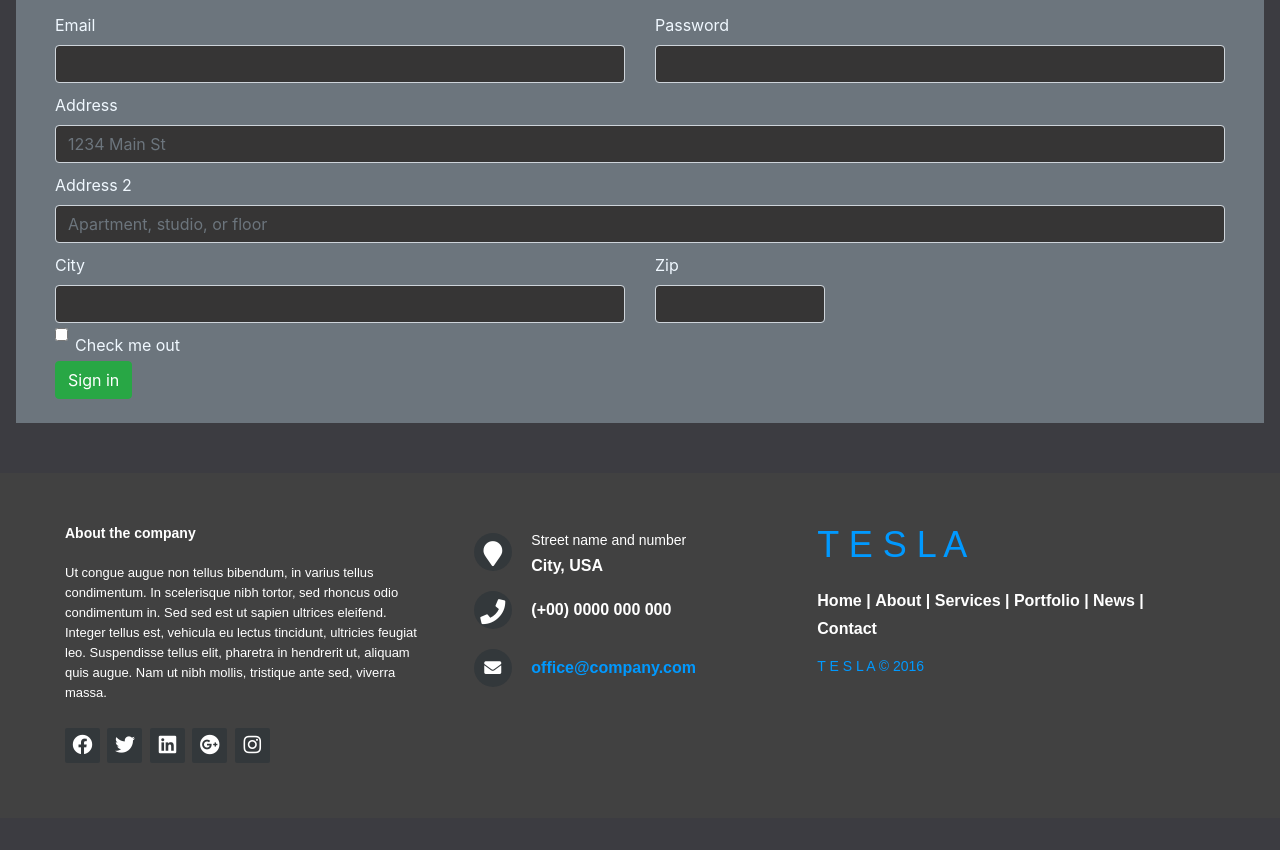
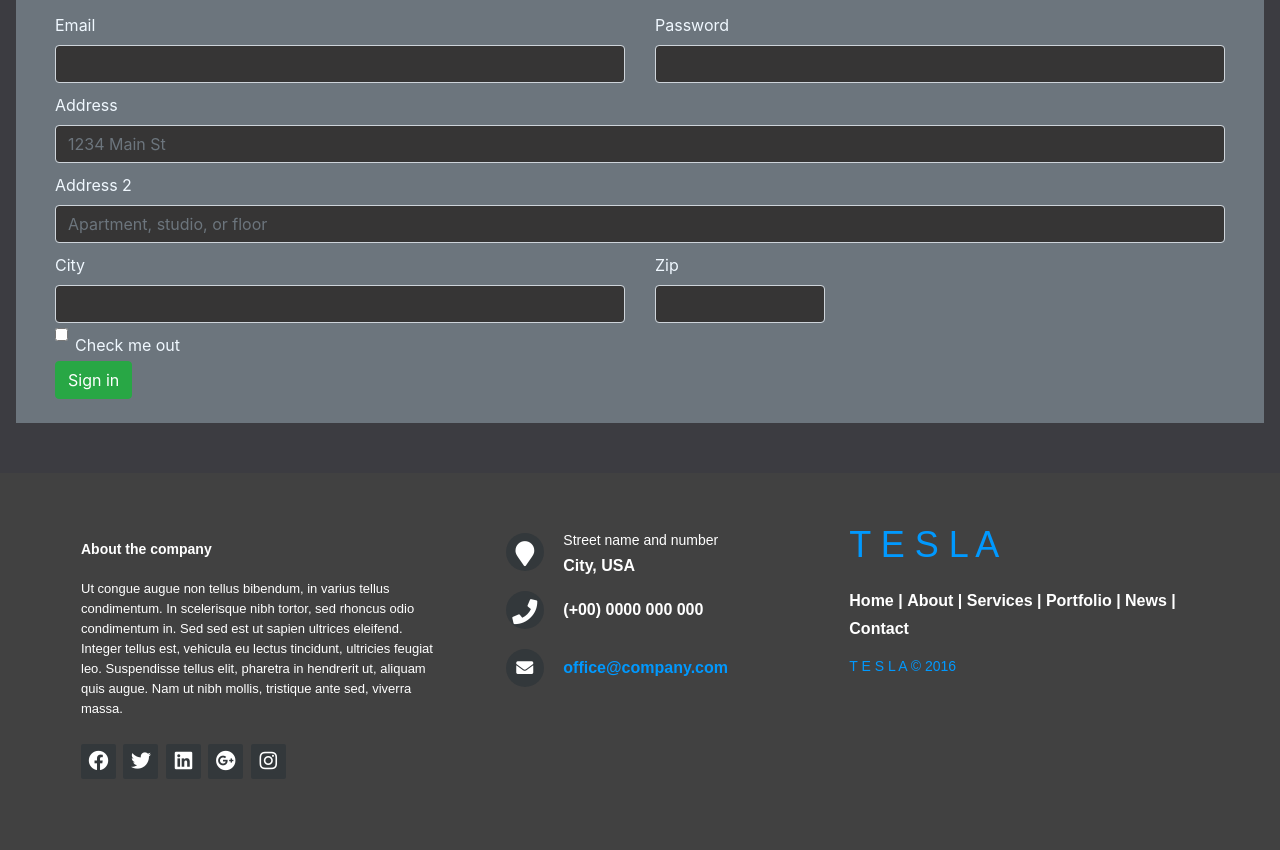
Before and after one commit to Abu-Hojayfa/second-assignment, a plain HTML site: page index.html in a window 1280 px wide. Shown: the part 2666-3516 px from the top of the page. Before the commit the page ends 3484 px from the top, so only its background shows below. Drawn offline with nearby package versions, Linux system fonts and the light colour scheme.

Commit message:
last for sure

```diff
--- a/css/style.css
+++ b/css/style.css
@@ -159,13 +159,13 @@ label {
 /* footer */
 .footer {
     background-color: #414141;
-    width: 100%;
     text-align: left;
     font-family: sans-serif;
     font-weight: bold;
     font-size: 16px;
     padding: 50px;
     margin-top: 50px;
+
 }
 
 .footer .footer-left,
--- a/index.html
+++ b/index.html
@@ -159,7 +159,7 @@
             </div>
         </section>
 
-        <section class="m-3 shead" id="mod3">
+        <section class="m-3  shead" id="mod3">
             <h2 class="mt-5 text-center">MODEL 3</h2>
             <hr />
             <div class="d-flex justify-content-center mt-4">
@@ -403,8 +403,9 @@
         </section>
     </main>
 
-    <footer class="footer">
-        <div class="footer-left col-md-4 col-sm-6">
+    <footer class="">
+        <section class=" footer">
+            <div class="footer-left col-md-4 col-sm-6 m-3">
                 <p class="about">
                     <span> About the company</span> Ut congue augue non tellus bibendum,
                     in varius tellus condimentum. In scelerisque nibh tortor, sed rhoncus
@@ -445,6 +446,7 @@
                 </p>
                 <p class="name">T E S L A &copy; 2016</p>
             </div>
+        </section>
     </footer>
 
     <script src="https://cdn.jsdelivr.net/npm/bootstrap@5.0.0-beta1/dist/js/bootstrap.bundle.min.js"
```
Lines whose indentation alone changed are shown as unchanged.
